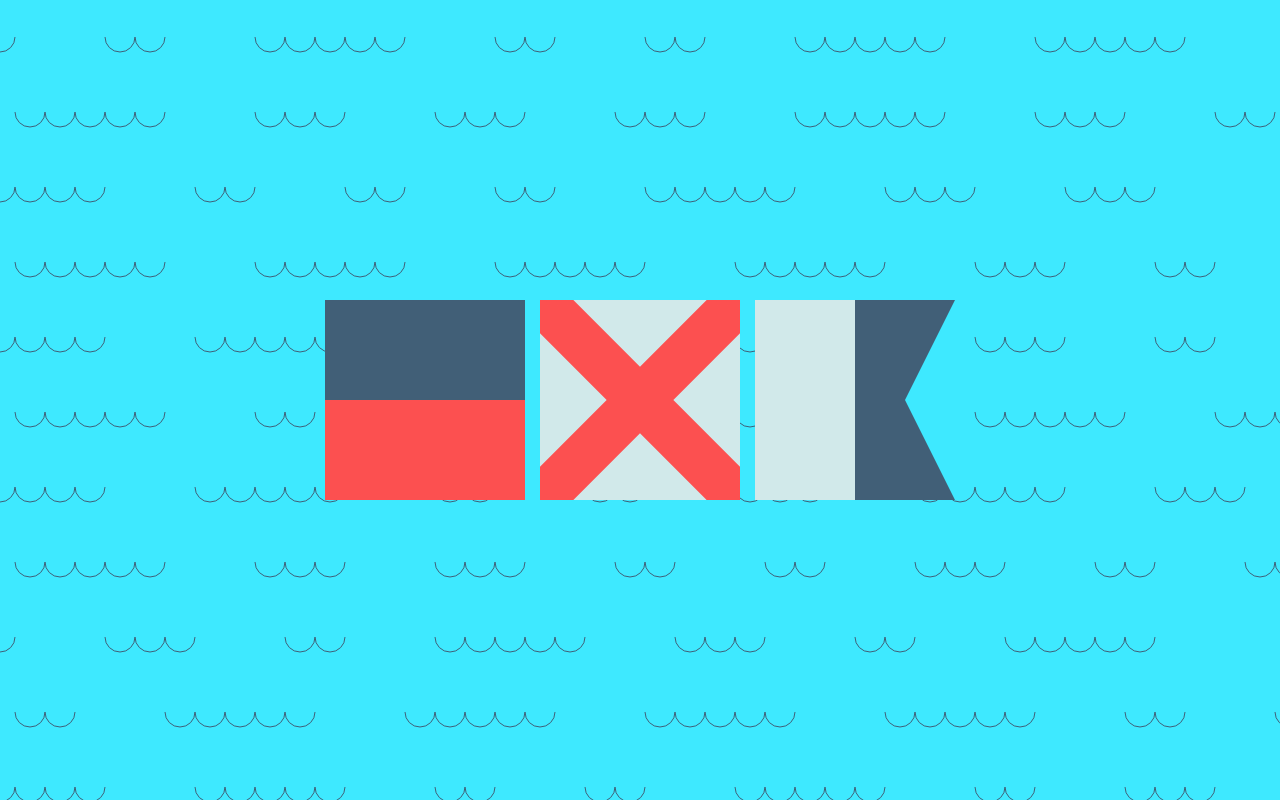
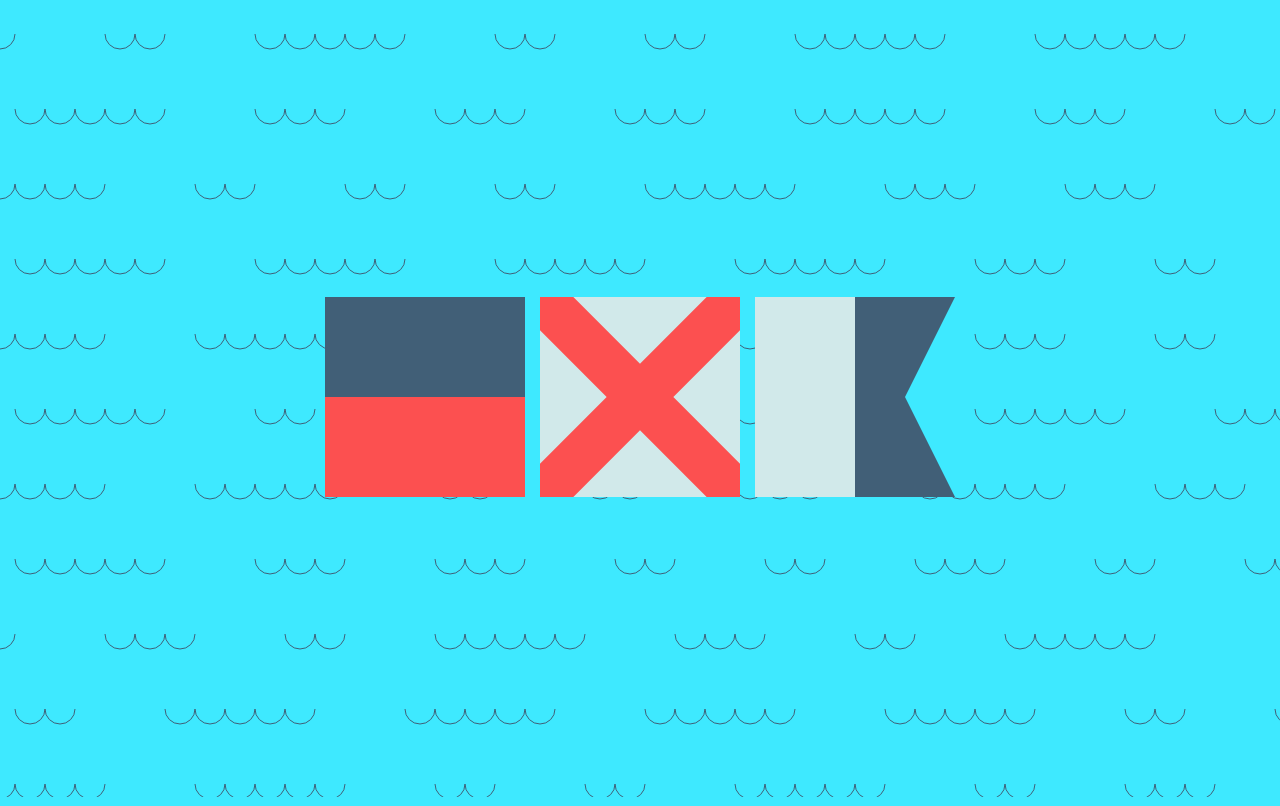
Before and after one commit to evalarumbe/flags, a plain HTML site: page index.html in a window 1280 px wide. Drawn offline with Linux system fonts and the light colour scheme.

Commit message:
Improve fallback styles

```diff
--- a/style.css
+++ b/style.css
@@ -7,9 +7,11 @@
 }
 
 html {
+    height: 100%;
     font-size: 100%;
+    background-color: #3ee9ff;
+    color: #415f77;
+    display: flex;
+    justify-content: center;
+    align-items: center;
 }
-
-canvas {
-    background-color: rgb(62, 233, 255);
-}
```
